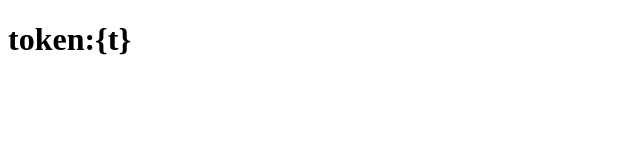
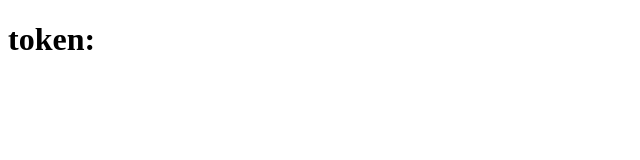
Before and after one commit to eyillik/eyillik.github.io, a plain HTML site: page index.html in a window 1280 px wide. Shown: the full height of the page, 0-640 px from the left. Drawn offline with Linux system fonts and the light colour scheme.

Commit message:
Update index.html

```diff
--- a/index.html
+++ b/index.html
@@ -15,6 +15,6 @@
     </script>
 </head>
 <body onload="displayUrlParameter()">
-    <h1 id="display">token:{t}</h1>
+    <h1 id="display">token:</h1>
 </body>
 </html>
```
